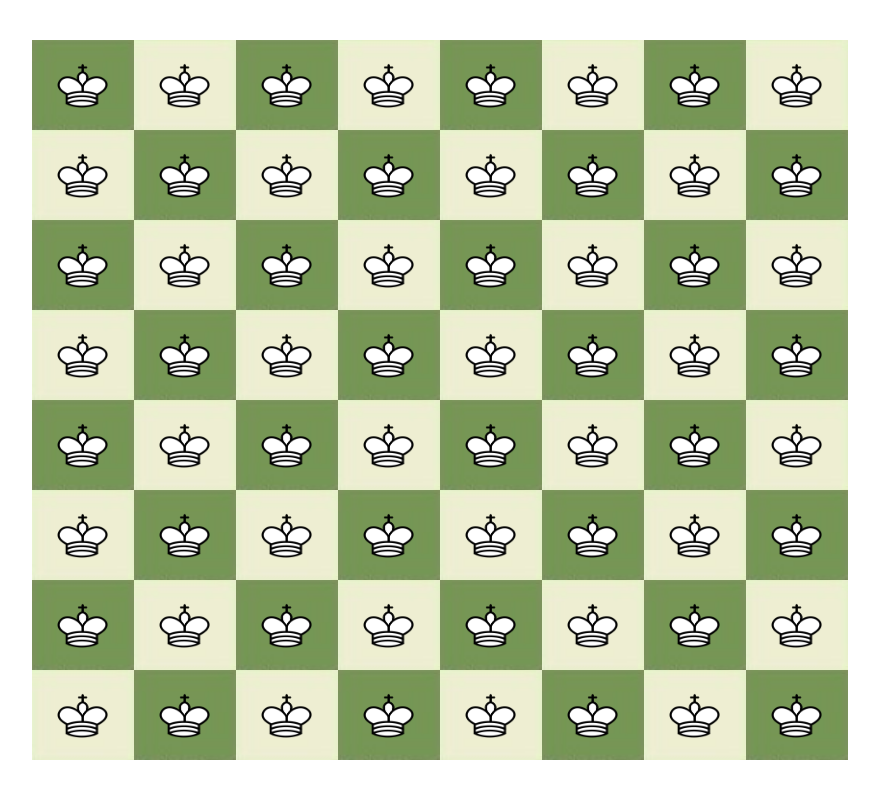
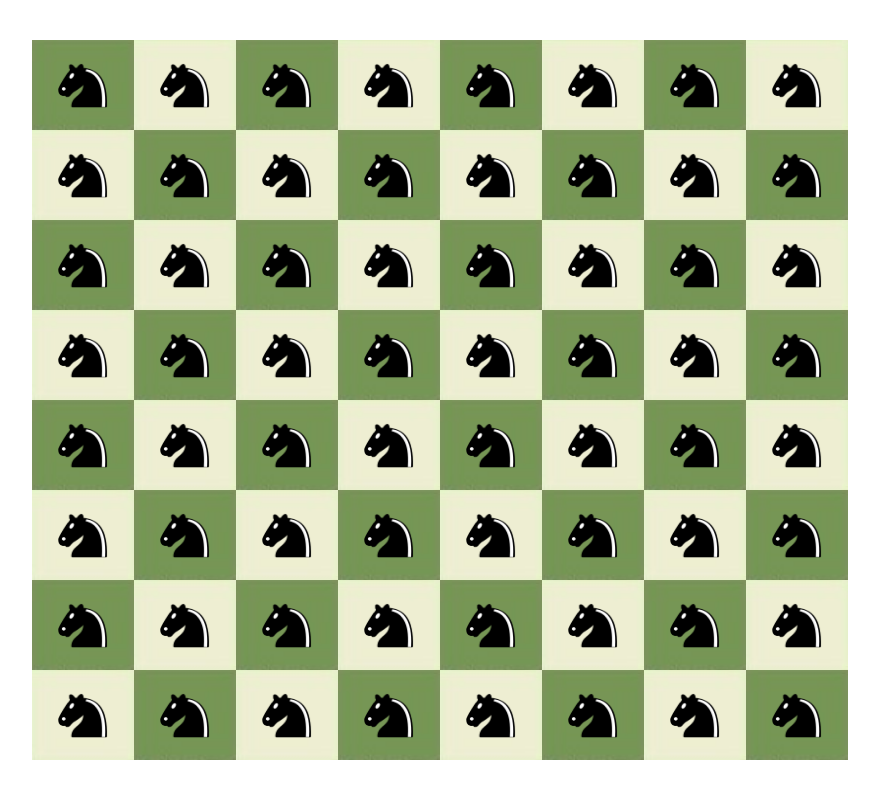
Before and after one commit to se-omar/chess, a React (Vite) app: page / in a window 1280 px wide. Shown: the whole page, without its empty margins (154-1033 px from the left). Built offline with nearby package versions, Linux system fonts and the light colour scheme.

Commit message:
added all piece images imports to a separate file

```diff
--- a/src/components/Board/Board.tsx
+++ b/src/components/Board/Board.tsx
@@ -1,8 +1,7 @@
-// import Piece from "../Piece/Piece";
 import "./Board.css";
-import whiteKing from "../../assets/white-pieces/white-king.png";
 import Square from "../Square/Square";
 import Piece from "../Piece/Piece";
+import PieceImgs from "../../imports/piece-imports";
 
 const Board: React.FC = () => {
   const rowSize = 8;
@@ -16,7 +15,9 @@ const Board: React.FC = () => {
     const row: JSX.Element[] = [];
     for (let j = 0; j < rowSize; j++) {
       sqColor = isBlack ? "black" : "white";
-      const piece = <Piece key={key} image={whiteKing} team={sqColor} />;
+      const piece = (
+        <Piece key={key} image={PieceImgs.blackKnight} team={sqColor} />
+      );
       row.push(<Square key={key++} piece={piece} team={sqColor} />);
       if (j !== 7) isBlack = !isBlack;
     }
--- /dev/null
+++ b/src/imports/piece-imports.ts
@@ -0,0 +1,27 @@
+import whiteKing from "../assets/white-pieces/white-king.png";
+import whitePawn from "../assets/white-pieces/white-pawn.png";
+import whiteRook from "../assets/white-pieces/white-rook.png";
+import whiteQueen from "../assets/white-pieces/white-queen.png";
+import whiteBishop from "../assets/white-pieces/white-bishop.png";
+import whiteKnight from "../assets/white-pieces/white-knight.png";
+import blackKing from "../assets/black-pieces/black-king.png";
+import blackPawn from "../assets/black-pieces/black-pawn.png";
+import blackRook from "../assets/black-pieces/black-rook.png";
+import blackQueen from "../assets/black-pieces/black-queen.png";
+import blackBishop from "../assets/black-pieces/black-bishop.png";
+import blackKnight from "../assets/black-pieces/black-knight.png";
+
+export default {
+  whiteKing,
+  whitePawn,
+  whiteRook,
+  whiteQueen,
+  whiteBishop,
+  whiteKnight,
+  blackKing,
+  blackPawn,
+  blackRook,
+  blackQueen,
+  blackBishop,
+  blackKnight,
+};
```
